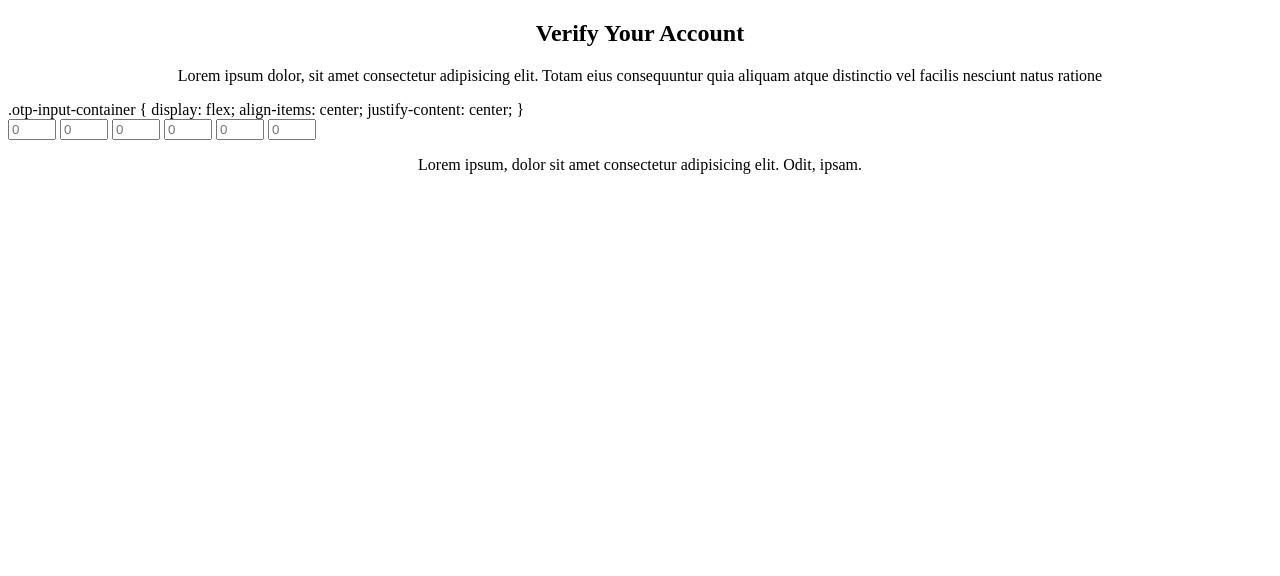
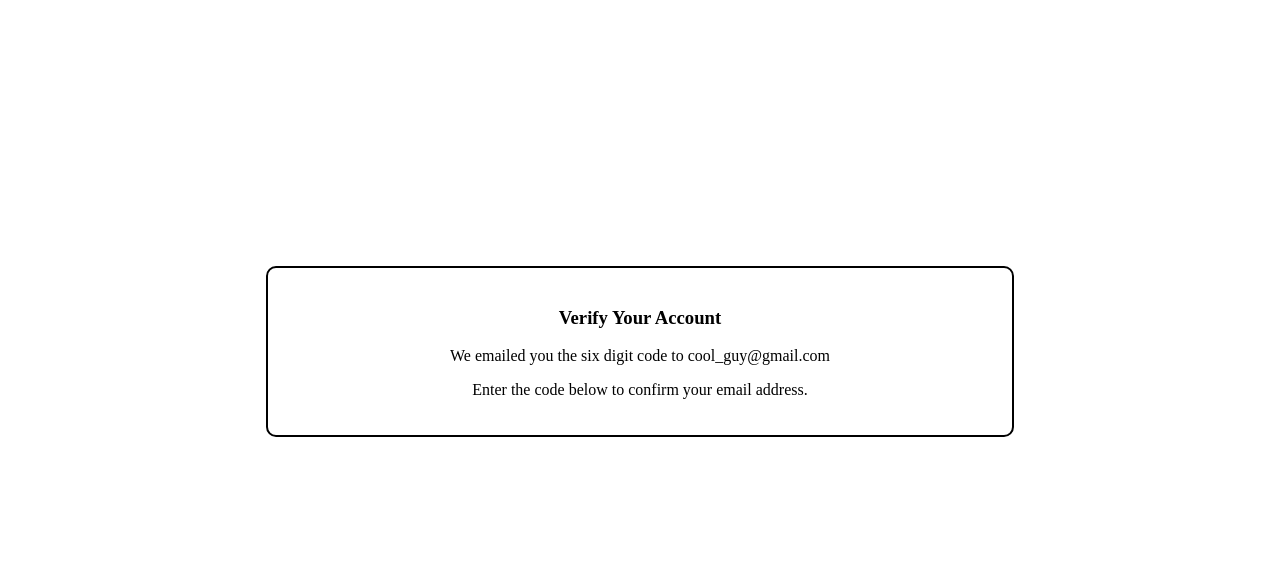
Before and after one commit to Fedricklakra/HTML-CSS-Project, a plain HTML site: page index.html in a window 1280 px wide. Drawn offline with Linux system fonts and the light colour scheme.

Commit message:
Update index.html

```diff
--- a/index.html
+++ b/index.html
@@ -1,47 +1,19 @@
-
 <!DOCTYPE html>
 <html lang="en">
-<head>
+  <head>
     <meta charset="UTF-8">
-    <meta http-equiv="X-UA-Compatible" content="IE=edge">
-    <meta name="viewport" content="width=device-width, initial-scale=1.0">
+    <meta http-equiv="X-UA-Compatible"content="IE=edge">
+    <meta name="viewport" content="width=device-width, initial-scale=1.0"/>
     <title>Document</title>
-    <link rel="stylesheet" href="./syles.css">
-    <script src="./otp.js" defer></script>
-</head>
- <style>
-
-       h2 {text-align: center;}
-       p {text-align: center;}
-
-</style>
-<body>
-<div class="container">
-
-
- <h2>Verify Your Account</h2>
-        <p>
-            Lorem ipsum dolor, sit amet consectetur adipisicing elit. Totam eius consequuntur quia aliquam atque distinctio vel facilis nesciunt natus ratione
-        </p>
-
-        .otp-input-container {
-           display: flex;
-           align-items: center;
-           justify-content: center;
-
-         }
-        <div class="otp-input-container">
-            <input type="number" class="otp-numb" placeholder="0" min="0" max="9">
-            <input type="number" class="otp-numb" placeholder="0" min="0" max="9">
-            <input type="number" class="otp-numb" placeholder="0" min="0" max="9">
-            <input type="number" class="otp-numb" placeholder="0" min="0" max="9">
-            <input type="number" class="otp-numb" placeholder="0" min="0" max="9">
-            <input type="number" class="otp-numb" placeholder="0" min="0" max="9">
-
-        </div>
-        <p class="alert">
-            Lorem ipsum, dolor sit amet consectetur adipisicing elit. Odit, ipsam.
-        </p>
-    </div>
-</body>
-</html>
+    <link rel="stylesheet" href="styles.css"/>
+  </head>
+  <body>
+     <div class="screen-wrapper">
+       <div class="otp-container">
+         <h3>Verify Your Account </h3>
+         <p>We emailed you the six digit code to cool_guy@gmail.com</p>
+         <p>Enter the code below to confirm your email address.</p>
+       </div>
+     </div>
+     <body>
+       <html>
```
